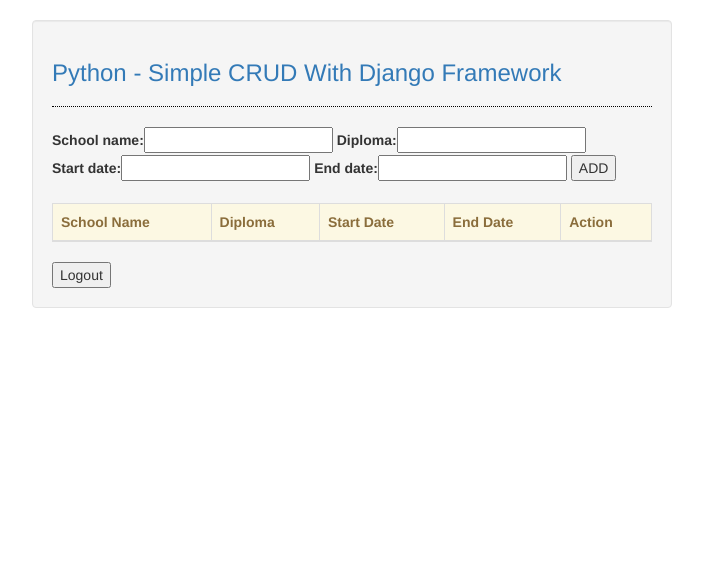
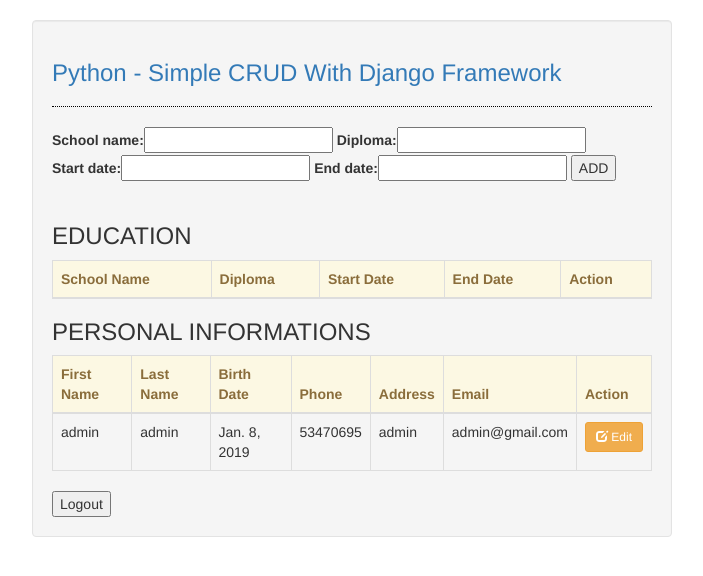
Before and after one commit to RiadhAzzouz/DjangoCRUD, a Django app: page /accounts/ in a window 1280 px wide. Shown: the part 52-628 px from the top of the page, without its empty margins (288-991 px from the left). Run offline with Django 3.2, Linux system fonts and the light colour scheme; a user stored in the database is signed in; data comes from the database, SQL or seed files in the repository; both versions use the stored data as it was after the commit; lists and menus that the app fills with data are empty; some libraries are stand-ins or nearby versions.

Commit message:
edit personal info

```diff
--- a/accounts/models.py
+++ b/accounts/models.py
@@ -101,6 +101,7 @@
     first_name = models.CharField(max_length=50)
     last_name = models.CharField(max_length=50)
     date_of_birth = models.DateField(null=True)
+    cv = models.FileField(null=True)
 
     def __str__(self):
         return self.first_name+' '+self.last_name
--- a/accounts/templates/accounts/create.html
+++ b/accounts/templates/accounts/create.html
@@ -8,6 +8,7 @@
 </form>
 
 <br />
+<h3>EDUCATION</h3>
 <table class="table table-bordered">
     <thead class="alert-warning">
         <tr>
@@ -30,6 +31,36 @@
         {% endfor %}
     </tbody>
 </table>
+<h3>PERSONAL INFORMATIONS</h3>
+<table class="table table-bordered">
+    <thead class="alert-warning">
+        <tr>
+            <th>First Name</th>
+            <th>Last Name</th>
+            <th>Birth Date</th>
+            <th>Phone</th>
+            <th>Address</th>
+            <th>Email</th>
+            <th>Action</th>
+        </tr>
+    </thead>
+    <tbody>
+        {% for trainee in trainees %}
+        {% if trainee.user.email == user.email %}
+        <tr>
+            <td>{{ trainee.first_name }}</td>
+            <td>{{ trainee.last_name }}</td>
+            <td>{{ trainee.date_of_birth }}</td>
+            <td>{{ user.phone }}</td>
+            <td>{{ user.address }}</td>
+            <td>{{ user.email }}</td>
+            <td><center><a class="btn btn-sm btn-warning" href="editTrainee/{{ trainee.id }}"><span class="glyphicon glyphicon-edit"></span> Edit</a></center></td>
+        </tr>
+        {% endif %}
+        {% endfor %}
+    </tbody>
+</table>
+
 
 <form class="" action="/accounts/logout/" method="post">
   {% csrf_token %}
--- a/accounts/templates/accounts/register.html
+++ b/accounts/templates/accounts/register.html
@@ -1,6 +1,6 @@
 {% extends 'accounts/base.html' %}
 {% block body %}
-<form id="user_form" method="post" action="/accounts/register/">
+<form id="user_form" method="post" action="/accounts/register/" enctype="multipart/form-data">
 
 
             {% csrf_token %}
@@ -10,7 +10,8 @@
                  making everything look neater. -->
             {{ user_form.as_p }}
             {{ trainee_form.as_p }}
-
+            <input type='file' name='cv'>
+            <!--<button type="submit">Upload CV</button>-->
             <!-- Provide a button to click to submit the form. -->
             <input type="submit" name="submit" value="Register" />
 </form>
--- a/accounts/urls.py
+++ b/accounts/urls.py
@@ -9,6 +9,8 @@
         url(r'^create/$', views.create_education, name='create'),
         url(r'^create/edit/(?P<id>\d+)$', views.edit, name='edit'),
         url(r'^create/edit/update/(?P<id>\d+)$', views.update, name='update'),
+        url(r'^create/editTrainee/(?P<id>\d+)$', views.editTrainee, name='editTrainee'),
+        url(r'^create/editTrainee/updateTrainee/(?P<id>\d+)$', views.updateTrainee, name='updateTrainee'),
         url(r'^create/delete/(?P<id>\d+)$', views.delete, name='delete'),
         url(r'^logout/$', views.user_logout, name='logout'),
 
--- a/accounts/views.py
+++ b/accounts/views.py
@@ -2,7 +2,7 @@
 from django.shortcuts import render, redirect
 from django.contrib.auth import authenticate, login, logout
 from django.http import HttpResponseRedirect, HttpResponse
-from .models import Education
+from .models import Education, Trainee, User
 from django.contrib.auth.decorators import login_required
 from django import forms
 
@@ -17,6 +17,7 @@
             user.save()
             trainee = trainee_form.save(commit=False)
             trainee.user = user
+            trainee.cv = request.FILES['cv']
             trainee.save()
             registered = True
             return redirect('/accounts/login/')
@@ -82,7 +83,8 @@
 @login_required(login_url="/accounts/login/")
 def create_education(request):
     educations = Education.objects.filter(trainee=request.user)
-    context = {'educations': educations}
+    user = request.user
+    trainees = Trainee.objects.all()
     if request.method == 'POST':
         form = EducationForm(data=request.POST)
         if form.is_valid():
@@ -92,12 +94,18 @@
             return redirect('/accounts/create')
     else:
         form = EducationForm()
-    return render(request, 'accounts/create.html', {'form':form, 'educations':educations})
+    return render(request, 'accounts/create.html', {'form':form, 'educations':educations, 'user':user, 'trainees':trainees})
 
 def edit(request, id):
     educations = Education.objects.get(id=id)
     context = {'educations': educations}
     return render(request, 'accounts/edit.html', context)
+
+def editTrainee(request, id):
+    trainee = Trainee.objects.get(id=id)
+    user = trainee.user
+    context = {'trainee': trainee, 'user':user}
+    return render(request, 'accounts/editTrainee.html', context)
 
 def update(request, id):
     education = Education.objects.get(id=id)
@@ -106,6 +114,19 @@
     education.start_date = request.POST['start_date']
     education.end_date = request.POST['end_date']
     education.save()
+    return redirect('/accounts/create')
+
+def updateTrainee(request, id):
+    trainee = Trainee.objects.get(id=id)
+    user = trainee.user
+    trainee.first_name = request.POST['first_name']
+    trainee.last_name = request.POST['last_name']
+    trainee.date_of_birth = request.POST['date_of_birth']
+    user.phone = request.POST['phone']
+    user.email = request.POST['email']
+    user.address = request.POST['address']
+    trainee.save()
+    user.save()
     return redirect('/accounts/create')
 
 def delete(request, id):
--- a/draft/settings.py
+++ b/draft/settings.py
@@ -123,3 +123,7 @@
 
 
 STATIC_URL = '/static/'
+
+
+MEDIA_URL = '/media/'
+MEDIA_ROOT = os.path.join(BASE_DIR, 'media')
--- a/draft/urls.py
+++ b/draft/urls.py
@@ -17,9 +17,15 @@
 from django.urls import path
 from django.conf.urls import include, url
 from . import views
+from django.conf.urls.static import static
+from django.conf import settings
 
 urlpatterns = [
     url(r'^$', views.index_redirect, name='index_redirect'),
     path('admin/', admin.site.urls),
     url(r'^accounts/', include('accounts.urls')),
 ]
+
+if settings.DEBUG:
+    urlpatterns += static(settings.STATIC_URL, document_root=settings.STATIC_ROOT)
+    urlpatterns += static(settings.MEDIA_URL, document_root=settings.MEDIA_ROOT)
```
Also changed, not shown: accounts/templates/accounts/editTrainee.html (added, +33 -0 lines), accounts/migrations/0007_trainee_cv.py (added), accounts/migrations/0008_auto_20190108_1805.py (added), db.sqlite3, 3 other files.
